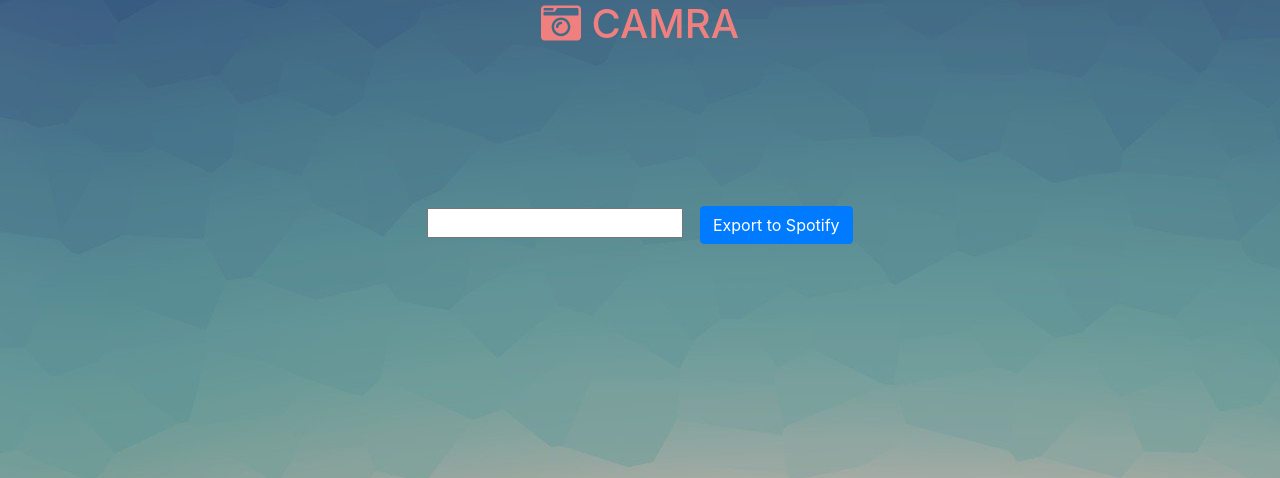
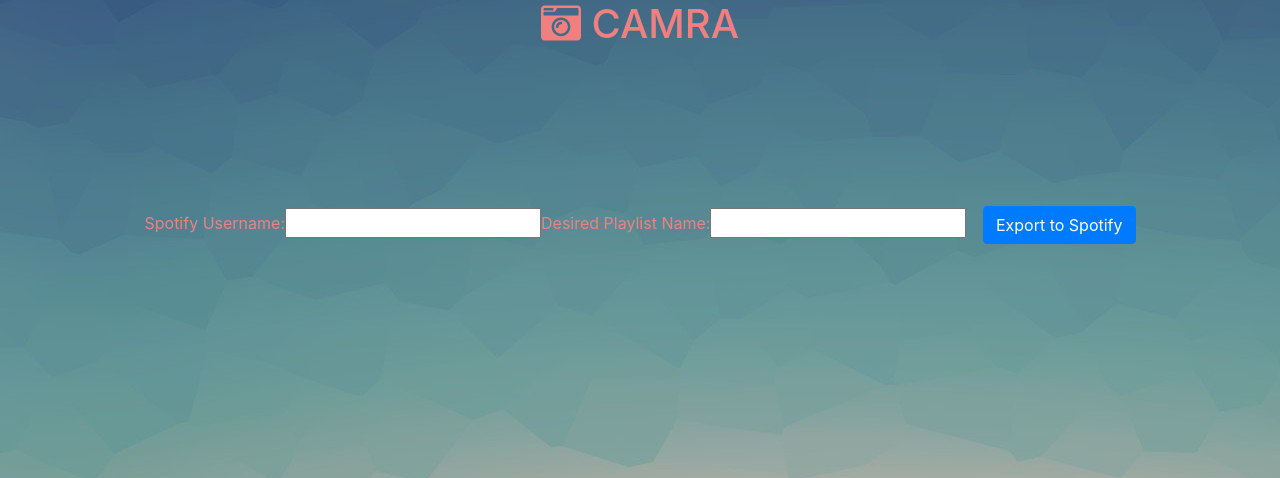
Before and after one commit to jashinxd/camra-python, a Flask app: template templates/view.html in a window 1280 px wide. Shown: the part 150-628 px from the top of the page. Run offline with Flask 2, Linux system fonts and the light colour scheme; the template is opened without the code that fills it, so the values that code supplies are empty; some libraries are stand-ins or nearby versions.

Commit message:
added view

```diff
--- a/templates/view.html
+++ b/templates/view.html
@@ -20,7 +20,8 @@
 <div class="container">
   <form method="post" action="/export">
     <div class="form-group form-check-inline">
-      <input class="text" required="required" name="pName">
+      Spotify Username: <input class="text" required= "required" name = "sUsername">
+      Desired Playlist Name: <input class="text" required="required" name="pName">
     </div>
     <input type="hidden" name="p_id" value="{{p_id}}">
     <button type="submit" class="btn btn-primary">Export to Spotify</button>
```
